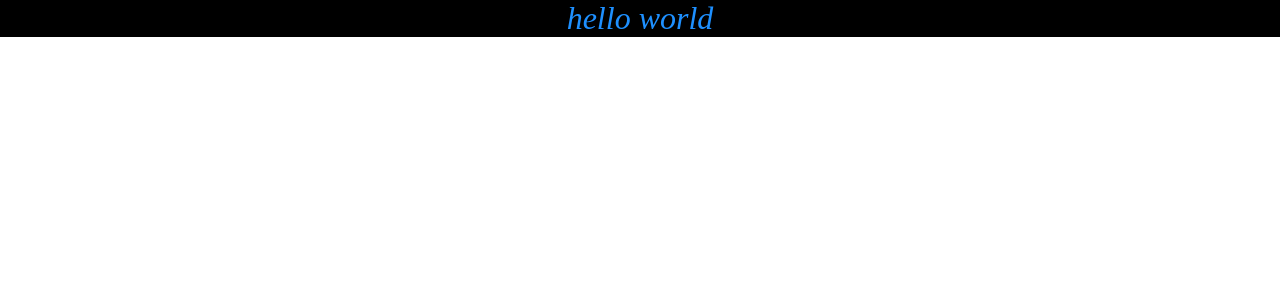
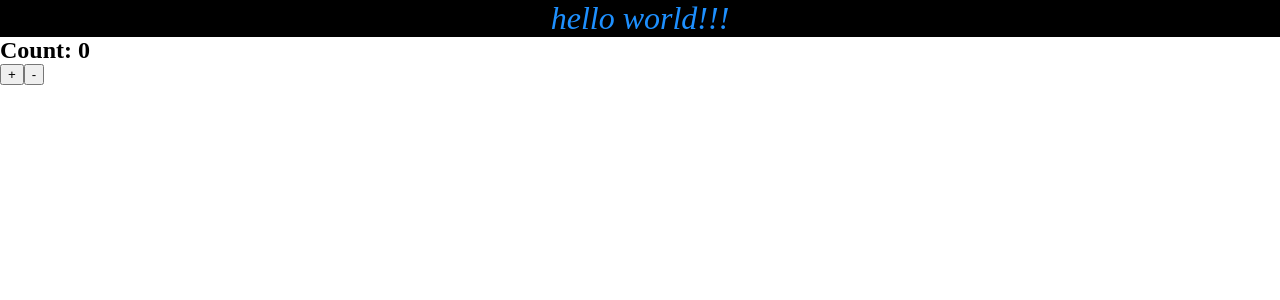
Before and after one commit to am-an-kumar/react-boilerplate, a React app: page / in a window 1280 px wide. Shown: the top 300 px of the page. Built offline with nearby package versions, Linux system fonts and the light colour scheme.

Commit message:
Added support for class properties

```diff
--- a/package.json
+++ b/package.json
@@ -16,6 +16,7 @@
   "devDependencies": {
     "@babel/cli": "^7.5.5",
     "@babel/core": "^7.5.5",
+    "@babel/plugin-proposal-class-properties": "^7.5.5",
     "@babel/preset-env": "^7.5.5",
     "@babel/preset-react": "^7.0.0",
     "babel-loader": "^8.0.6",
--- a/src/App.jsx
+++ b/src/App.jsx
@@ -1,10 +1,43 @@
 import React from "react";
 
-const App = () => {
-  return (
-    <div>
-      <h1>Hello World</h1>
-    </div>
-  );
-};
+class App extends React.Component {
+  // constructor(props) {
+  //   super(props);
+  //   this.state = {
+  //     count: 0
+  //   };
+  // }
+
+  state = {
+    count: 0
+  };
+
+  render() {
+    return (
+      <div>
+        <h1>Hello World!!!</h1>
+        <h2>Count: {this.state.count}</h2>
+        <button
+          onClick={() =>
+            this.setState(state => ({
+              count: state.count + 1
+            }))
+          }
+        >
+          +
+        </button>
+        <button
+          onClick={() =>
+            this.setState(state => ({
+              count: state.count - 1
+            }))
+          }
+        >
+          -
+        </button>
+      </div>
+    );
+  }
+}
+
 export default App;
--- a/webpack.config.base.js
+++ b/webpack.config.base.js
@@ -14,7 +14,8 @@ module.exports = {
         loader: "babel-loader",
         exclude: /node_modules/,
         options: {
-          presets: ["@babel/preset-env", "@babel/preset-react"]
+          presets: ["@babel/preset-env", "@babel/preset-react"],
+          plugins: ["@babel/plugin-proposal-class-properties"]
         }
       },
       {
--- a/webpack.config.dev.js
+++ b/webpack.config.dev.js
@@ -5,7 +5,7 @@ module.exports = merge(baseConfig, {
   mode: "development",
   watch: true,
   devServer: {
-    port: 9876,
+    port: 9877,
     open: true,
     hot: true
   },
```
Also changed, not shown: 1 other file (tests, documents, lock files or other folders).
